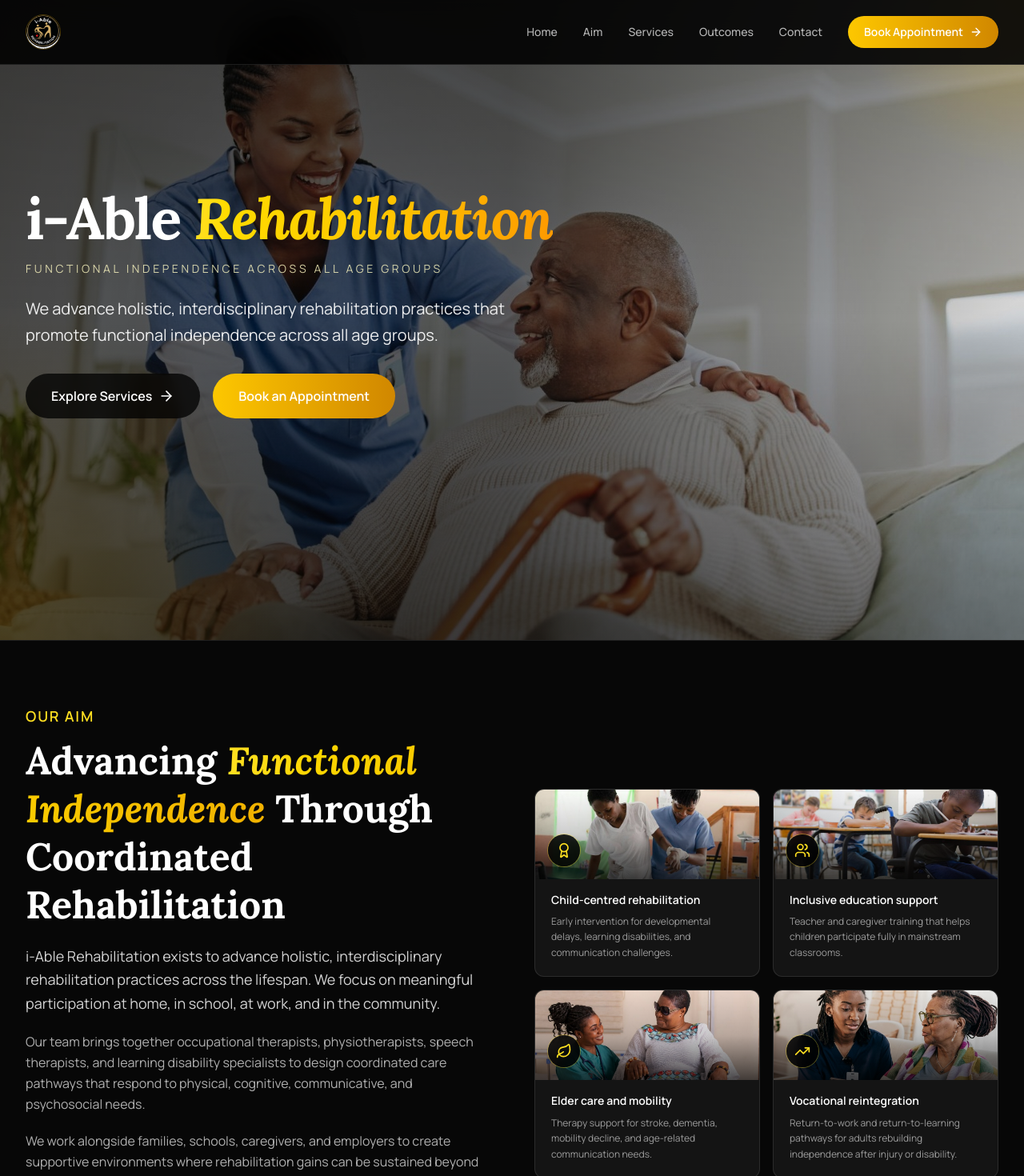
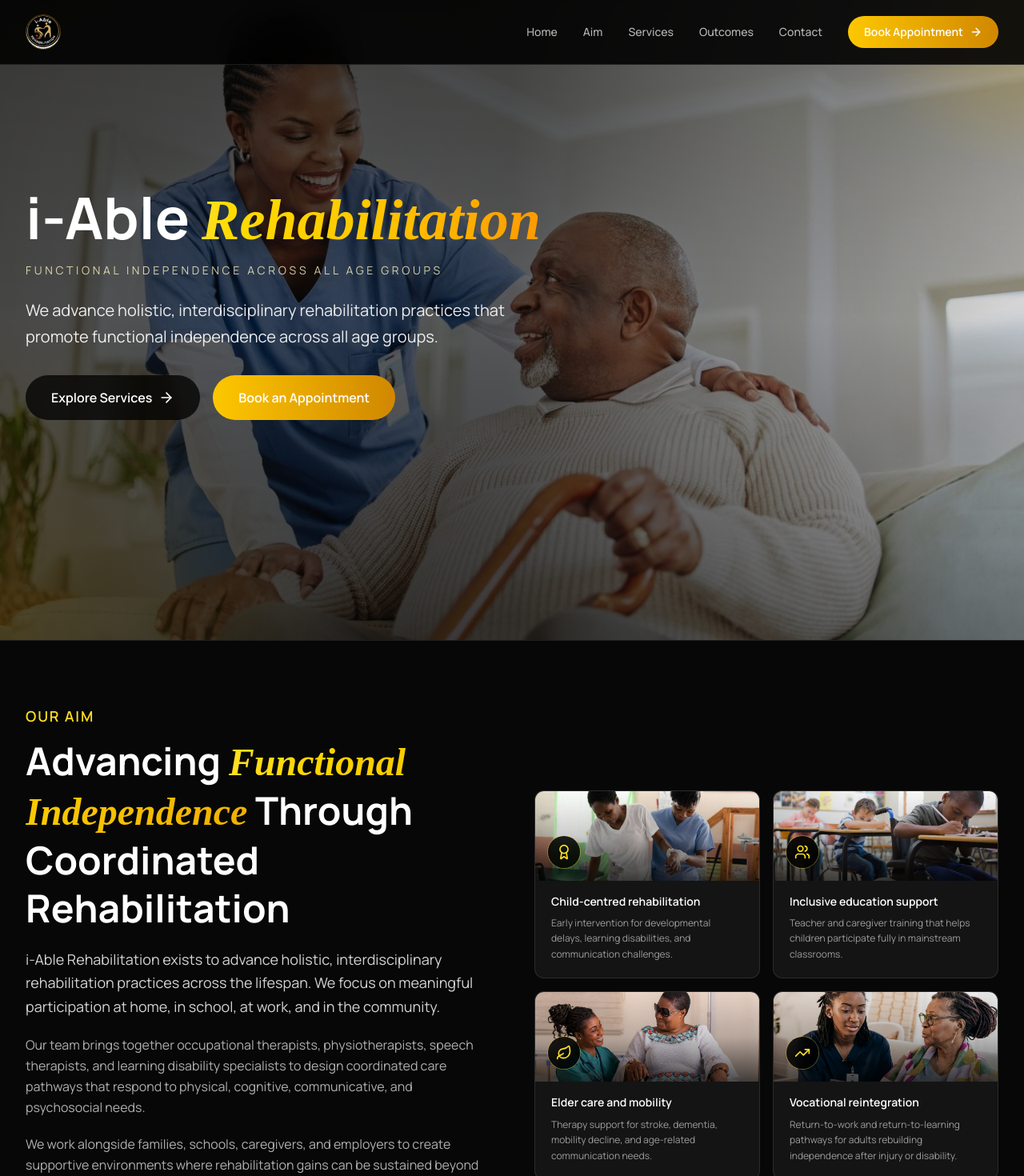
Before and after one commit to fidelnyame-80/we98-2983-2893-kjsd8, a React (Vite) app: page / in a window 1280 px wide. Shown: the top 1470 px of the page at 80% size. Built offline with nearby package versions, Linux system fonts and the light colour scheme.

Commit message:
changes to dark ui

```diff
--- a/index.html
+++ b/index.html
@@ -6,7 +6,7 @@
     <meta name="viewport" content="width=device-width, initial-scale=1.0" />
     <link rel="preconnect" href="https://fonts.googleapis.com">
     <link rel="preconnect" href="https://fonts.gstatic.com" crossorigin>
-    <link href="https://fonts.googleapis.com/css2?family=Lora:ital,wght@0,500..700;1,500..700&family=Manrope:wght@400;500;600;700;800&display=swap" rel="stylesheet">
+    <link href="https://fonts.googleapis.com/css2?family=Cormorant+Garamond:ital,wght@0,500..700;1,500..700&family=Manrope:wght@400;500;600;700;800&display=swap" rel="stylesheet">
     <title>i-Able Rehabilitation</title>
   </head>
   <body>
--- a/src/Components/AboutUs.jsx
+++ b/src/Components/AboutUs.jsx
@@ -62,9 +62,9 @@
               Our Aim
             </span>
 
-            <h2 className="font-heading lg:text-3xl text-4xl lg:text-5xl font-bold text-white mt-3 mb-5 leading-tight">
+            <h2 className="font-[sans)] lg:text-3xl text-4xl lg:text-5xl font-bold text-white mt-3 mb-5 leading-tight">
               Advancing{" "}
-              <span className="bg-gradient-to-r from-yellow-300 to-yellow-500 bg-clip-text text-transparent italic">
+              <span className="font-[serif] font-semibold italic bg-gradient-to-r from-yellow-300 to-yellow-500 bg-clip-text text-transparent">
                 Functional Independence
               </span>{" "}
               Through Coordinated Rehabilitation
--- a/src/Components/FAQ.jsx
+++ b/src/Components/FAQ.jsx
@@ -96,13 +96,13 @@
           transition={{ duration: 0.6 }}
           className="text-center max-w-3xl mx-auto mb-12"
         >
-          <span className="text-xl font-semibold tracking-widest uppercase text-yellow-300">
+          <span className="text-xl font-semibold tracking-widest uppercase text-yellow-300 font-[serif] ">
             Expected Outcomes
           </span>
 
           <h2 className="font-heading text-3xl sm:text-4xl lg:text-5xl font-bold text-white mt-3 mb-3">
             From coordinated inputs to{" "}
-            <span className="bg-gradient-to-r from-yellow-300 to-yellow-500 bg-clip-text text-transparent italic">
+            <span className="font-[serif] font-semibold italic bg-gradient-to-r from-yellow-300 to-yellow-500 bg-clip-text text-transparent">
               long-term impact
             </span>
           </h2>
--- a/src/Components/Hero.jsx
+++ b/src/Components/Hero.jsx
@@ -31,9 +31,9 @@
         >
 
 
-          <h1 className="max-w-4xl font-heading text-4xl font-bold leading-[1.02] tracking-tight sm:text-5xl lg:text-6xl xl:text-7xl mb-4">
+          <h1 className="max-w-4xl font-heading text-4xl font-bold leading-[1.02] sm:text-5xl lg:text-6xl xl:text-7xl mb-4">
             i-Able{" "}
-            <span className="bg-gradient-to-r from-yellow-300 via-yellow-400 to-amber-500 bg-clip-text text-transparent italic">
+            <span className="font-[serif] font-semibold italic bg-gradient-to-r from-yellow-300 via-yellow-400 to-amber-500 bg-clip-text text-transparent">
               Rehabilitation
             </span>
           </h1>
--- a/src/Components/ServicesSection.jsx
+++ b/src/Components/ServicesSection.jsx
@@ -112,7 +112,7 @@
 
           <h2 className="font-heading text-3xl sm:text-4xl lg:text-5xl font-bold text-white mt-3 mb-3 leading-tight">
             Rehabilitation services that connect{" "}
-            <span className="bg-gradient-to-r from-yellow-300 to-yellow-500 bg-clip-text text-transparent italic">
+            <span className="font-[serif] font-semibold italic bg-gradient-to-r from-yellow-300 to-yellow-500 bg-clip-text text-transparent">
               people, systems, and outcomes
             </span>
           </h2>
--- a/src/Pages/ContactPage.jsx
+++ b/src/Pages/ContactPage.jsx
@@ -82,7 +82,10 @@
               </span>
 
               <h1 className="mt-5 max-w-[12ch] font-heading text-[2.6rem] font-bold leading-[1.05] text-white sm:max-w-none sm:text-5xl lg:text-6xl">
-                Book an appointment with i-Able Rehabilitation.
+                Book an appointment with{" "}
+                <span className="font-[serif] font-semibold italic text-yellow-300">
+                  i-Able Rehabilitation.
+                </span>
               </h1>
 
               <p className="mt-5 max-w-2xl text-base leading-8 text-white/70 lg:text-lg">
--- a/src/index.css
+++ b/src/index.css
@@ -2,7 +2,9 @@
 
 @layer base {
   :root {
-    font-family: "Manrope", Inter, system-ui, sans-serif;
+    --font-body: "Manrope", Inter, system-ui, sans-serif;
+    --font-accent: "Cormorant Garamond", Garamond, Georgia, serif;
+    font-family: var(--font-body);
     color: #f8fafc;
     background: #050505;
   }
@@ -20,7 +22,7 @@
       radial-gradient(circle at top, rgba(234, 179, 8, 0.13), transparent 32rem),
       #050505;
     color: #f8fafc;
-    font-family: "Manrope", Inter, system-ui, sans-serif;
+    font-family: var(--font-body);
     font-synthesis: none;
     text-rendering: optimizeLegibility;
   }
@@ -28,7 +30,8 @@
   h1,
   h2,
   h3 {
-    font-family: "Lora", Georgia, serif;
+    font-family: var(--font-body);
+    letter-spacing: 0;
   }
 
   button,
--- a/tailwind.config.js
+++ b/tailwind.config.js
@@ -2,8 +2,8 @@
   theme: {
     extend: {
       fontFamily: {
-        heading: ["Lora", "Georgia", "serif"],
-        serif: ["Lora", "Georgia", "serif"],
+        heading: ["Manrope", "Inter", "sans-serif"],
+        serif: ["Cormorant Garamond", "Garamond", "Georgia", "serif"],
         body: ["Manrope", "Inter", "sans-serif"],
         sans: ["Manrope", "Inter", "sans-serif"],
       },
```
